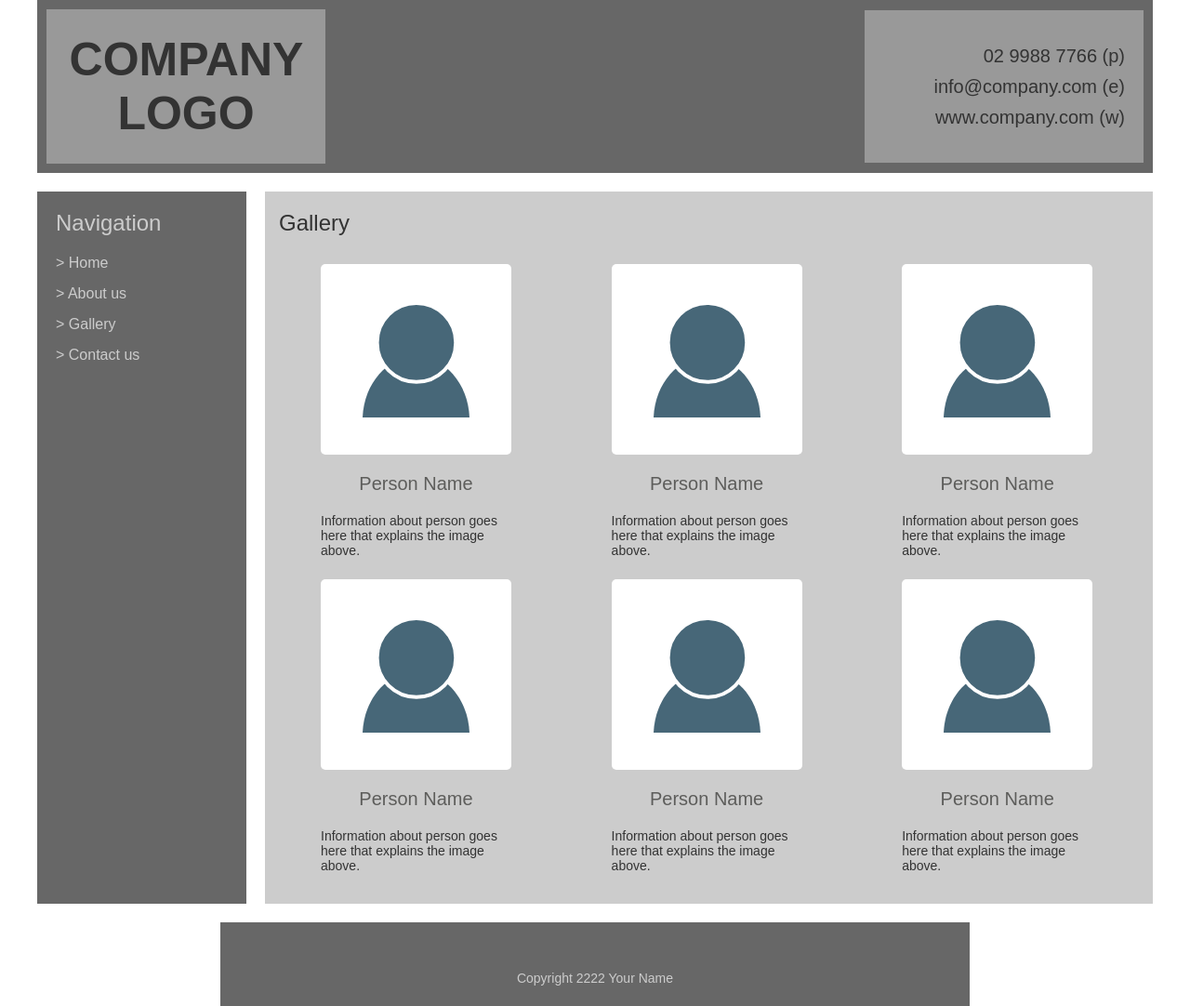
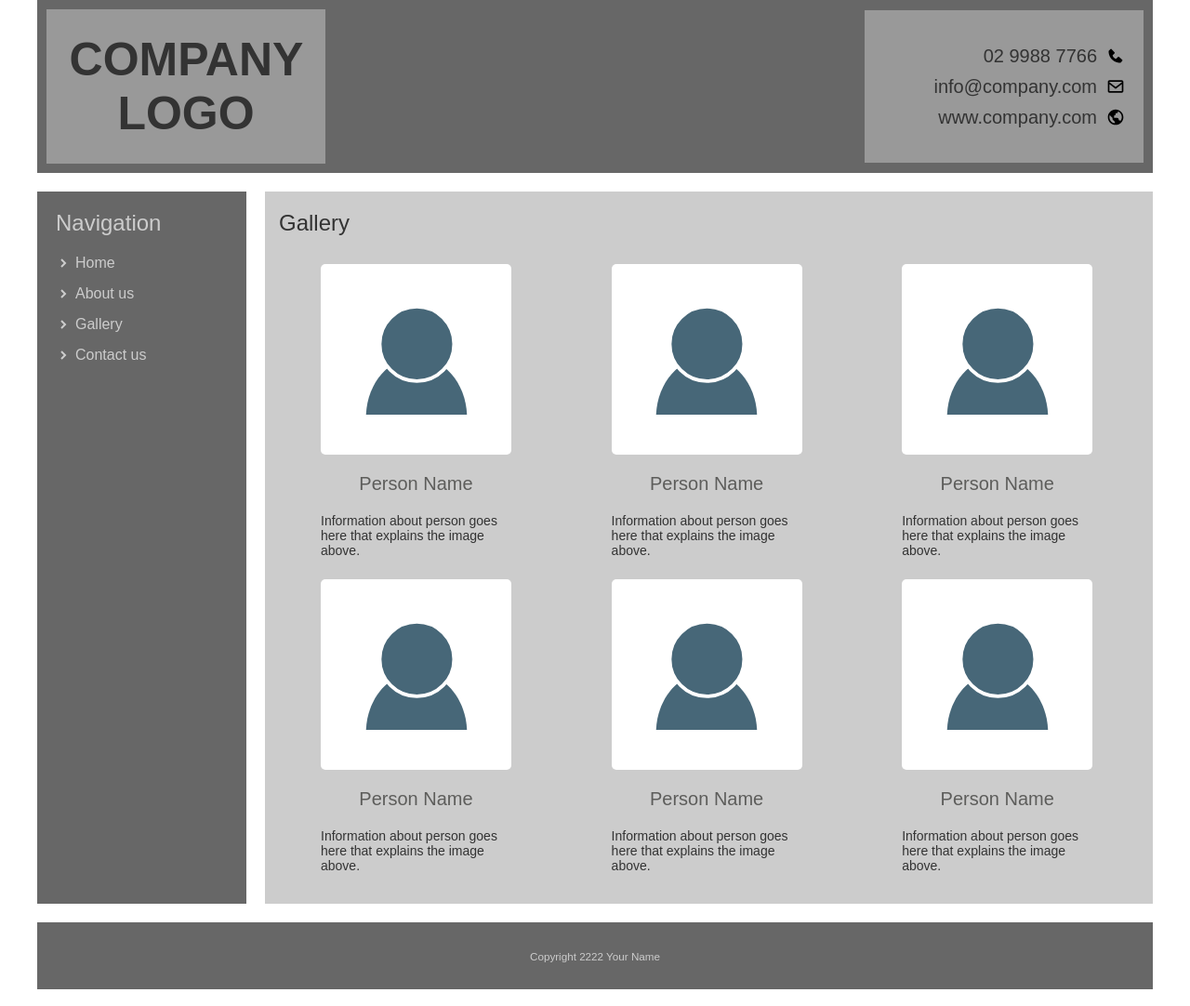
Before and after one commit to CamKem/Semantic-Gallery-Layout, a plain HTML site: page index.html in a window 1280 px wide. Shown: the whole page at 93% size. Drawn offline with Linux system fonts and the light colour scheme.

Commit message:
Adjusted to fit the improved semantic html & css

```diff
--- a/index.html
+++ b/index.html
@@ -9,137 +9,84 @@
 
 <body>
 <div class="site-wrapper">
-    <header>
+    <header class="site-header">
         <div class="logo-container">
-            <span>COMPANY LOGO</span>
+            <a class="logo" href="#">
+                <span>COMPANY LOGO</span>
+            </a>
         </div>
-        <div class="contact-details-container">
-            <h3>02 9988 7766 (p)</h3>
-            <h3>info@company.com (e)</h3>
-            <h3>www.company.com (w)</h3>
-        </div>
+        <section class="contact-details">
+            <address>
+                <ul class="contact-list">
+                    <li class="phone-number"><a href="tel:+610299887766">02 9988 7766</a></li>
+                    <li class="email"><a href="mailto:info@company.com">info@company.com</a></li>
+                    <li class="website"><a href="#">www.company.com</a></li>
+                </ul>
+            </address>
+        </section>
     </header>
-    <main>
-        <nav>
+    <aside class="sidebar">
+        <nav class="main-nav">
             <h2>Navigation</h2>
             <ul>
-                <li>> Home</li>
-                <li>> About us</li>
-                <li>> Gallery</li>
-                <li>> Contact us</li>
+                <li class="chevron"><a href="#">Home</a></li>
+                <li class="chevron"><a href="#">About us</a></li>
+                <li class="chevron"><a href="#">Gallery</a></li>
+                <li class="chevron"><a href="#">Contact us</a></li>
             </ul>
         </nav>
-        <section>
+    </aside>
+    <div class="content">
+        <main>
             <h2>Gallery</h2>
             <div class="person-card-container">
                 <article class="person-card">
                     <div class="person-image">
-                        <svg xmlns="http://www.w3.org/2000/svg" width="115" height="125" viewBox="0 0 115 125"
-                             fill="none">
-                            <path fill-rule="evenodd"
-                                  clip-rule="evenodd"
-                                  d="M0 125H115C113.476 88.5622 88.315 59.5794 57.5 59.5794C26.685 59.5794 1.52433 88.5622 0 125Z"
-                                  fill="#476778"/>
-                            <path d="M100.266 44.3925C100.266 67.8076 81.3083 86.785 57.9284 86.785C34.5485 86.785 15.5911 67.8076 15.5911 44.3925C15.5911 20.9774 34.5485 2 57.9284 2C81.3083 2 100.266 20.9774 100.266 44.3925Z"
-                                  fill="#476778"
-                                  stroke="white"
-                                  stroke-width="4"/>
-                        </svg>
+                        <img width="110" height="118" src="./assets/person.svg" alt="Person Name">
                     </div>
                     <h3>Person Name</h3>
                     <p>Information about person goes here that explains the image above.</p>
                 </article>
                 <article class="person-card">
                     <div class="person-image">
-                        <svg xmlns="http://www.w3.org/2000/svg" width="115" height="125" viewBox="0 0 115 125"
-                             fill="none">
-                            <path fill-rule="evenodd"
-                                  clip-rule="evenodd"
-                                  d="M0 125H115C113.476 88.5622 88.315 59.5794 57.5 59.5794C26.685 59.5794 1.52433 88.5622 0 125Z"
-                                  fill="#476778"/>
-                            <path d="M100.266 44.3925C100.266 67.8076 81.3083 86.785 57.9284 86.785C34.5485 86.785 15.5911 67.8076 15.5911 44.3925C15.5911 20.9774 34.5485 2 57.9284 2C81.3083 2 100.266 20.9774 100.266 44.3925Z"
-                                  fill="#476778"
-                                  stroke="white"
-                                  stroke-width="4"/>
-                        </svg>
+                        <img width="110" height="118" src="./assets/person.svg" alt="Person Name">
                     </div>
                     <h3>Person Name</h3>
                     <p>Information about person goes here that explains the image above.</p>
                 </article>
                 <article class="person-card">
                     <div class="person-image">
-                        <svg xmlns="http://www.w3.org/2000/svg" width="115" height="125" viewBox="0 0 115 125"
-                             fill="none">
-                            <path fill-rule="evenodd"
-                                  clip-rule="evenodd"
-                                  d="M0 125H115C113.476 88.5622 88.315 59.5794 57.5 59.5794C26.685 59.5794 1.52433 88.5622 0 125Z"
-                                  fill="#476778"/>
-                            <path d="M100.266 44.3925C100.266 67.8076 81.3083 86.785 57.9284 86.785C34.5485 86.785 15.5911 67.8076 15.5911 44.3925C15.5911 20.9774 34.5485 2 57.9284 2C81.3083 2 100.266 20.9774 100.266 44.3925Z"
-                                  fill="#476778"
-                                  stroke="white"
-                                  stroke-width="4"/>
-                        </svg>
+                        <img width="110" height="118" src="./assets/person.svg" alt="Person Name">
                     </div>
                     <h3>Person Name</h3>
                     <p>Information about person goes here that explains the image above.</p>
                 </article>
                 <article class="person-card">
                     <div class="person-image">
-                        <svg xmlns="http://www.w3.org/2000/svg" width="115" height="125" viewBox="0 0 115 125"
-                             fill="none">
-                            <path fill-rule="evenodd"
-                                  clip-rule="evenodd"
-                                  d="M0 125H115C113.476 88.5622 88.315 59.5794 57.5 59.5794C26.685 59.5794 1.52433 88.5622 0 125Z"
-                                  fill="#476778"/>
-                            <path d="M100.266 44.3925C100.266 67.8076 81.3083 86.785 57.9284 86.785C34.5485 86.785 15.5911 67.8076 15.5911 44.3925C15.5911 20.9774 34.5485 2 57.9284 2C81.3083 2 100.266 20.9774 100.266 44.3925Z"
-                                  fill="#476778"
-                                  stroke="white"
-                                  stroke-width="4"/>
-                        </svg>
+                        <img width="110" height="118" src="./assets/person.svg" alt="Person Name">
                     </div>
                     <h3>Person Name</h3>
                     <p>Information about person goes here that explains the image above.</p>
                 </article>
                 <article class="person-card">
                     <div class="person-image">
-                        <svg xmlns="http://www.w3.org/2000/svg" width="115" height="125" viewBox="0 0 115 125"
-                             fill="none">
-                            <path fill-rule="evenodd"
-                                  clip-rule="evenodd"
-                                  d="M0 125H115C113.476 88.5622 88.315 59.5794 57.5 59.5794C26.685 59.5794 1.52433 88.5622 0 125Z"
-                                  fill="#476778"/>
-                            <path d="M100.266 44.3925C100.266 67.8076 81.3083 86.785 57.9284 86.785C34.5485 86.785 15.5911 67.8076 15.5911 44.3925C15.5911 20.9774 34.5485 2 57.9284 2C81.3083 2 100.266 20.9774 100.266 44.3925Z"
-                                  fill="#476778"
-                                  stroke="white"
-                                  stroke-width="4"/>
-                        </svg>
+                        <img width="110" height="118" src="./assets/person.svg" alt="Person Name">
                     </div>
                     <h3>Person Name</h3>
                     <p>Information about person goes here that explains the image above.</p>
                 </article>
                 <article class="person-card">
                     <div class="person-image">
-                        <svg xmlns="http://www.w3.org/2000/svg" width="115" height="125" viewBox="0 0 115 125"
-                             fill="none">
-                            <path fill-rule="evenodd"
-                                  clip-rule="evenodd"
-                                  d="M0 125H115C113.476 88.5622 88.315 59.5794 57.5 59.5794C26.685 59.5794 1.52433 88.5622 0 125Z"
-                                  fill="#476778"/>
-                            <path d="M100.266 44.3925C100.266 67.8076 81.3083 86.785 57.9284 86.785C34.5485 86.785 15.5911 67.8076 15.5911 44.3925C15.5911 20.9774 34.5485 2 57.9284 2C81.3083 2 100.266 20.9774 100.266 44.3925Z"
-                                  fill="#476778"
-                                  stroke="white"
-                                  stroke-width="4"/>
-                        </svg>
+                        <img width="110" height="118" src="./assets/person.svg" alt="Person Name">
                     </div>
                     <h3>Person Name</h3>
                     <p>Information about person goes here that explains the image above.</p>
                 </article>
             </div>
-        </section>
-    </main>
-
-    <footer>
-        <p>Copyright 2222 Your Name</p>
+        </main>
+    </div>
+    <footer class="site-footer">
+        <p><small>Copyright 2222 Your Name</small></p>
     </footer>
 </div>
 </body>
--- a/styles/style.css
+++ b/styles/style.css
@@ -44,7 +44,7 @@ h3 {
     color: var(--Basic-Mid-Grey);
 }
 
-header {
+.site-header {
     background-color: var(--Gallery-Mid-Grey);
     display: flex;
     min-width: 360px;
@@ -64,14 +64,15 @@ header {
     gap: 10px;
 }
 
-.logo-container > span {
+.logo {
     color: var(--Gallery-Dark-Grey);
     text-align: center;
+    text-decoration: none;
     font-size: 50px;
     font-weight: 700;
 }
 
-.contact-details-container {
+.contact-details {
     background-color: var(--Gallery-Grey);
     display: flex;
     min-width: 300px;
@@ -80,29 +81,72 @@ header {
     flex-direction: column;
     justify-content: center;
     align-items: flex-end;
-    gap: 10px;
 }
 
-.contact-details-container > h3 {
-    color: var(--Gallery-Dark-Grey);
+/*.blank-list {*/
+/*    list-style: none;*/
+/*}*/
+
+.contact-details > address > ul {
+    display: grid;
+    justify-items: end;
+    vertical-align: middle;
+    gap: 10px;
+    grid-template-rows: repeat(3, 1fr);
 }
 
-main {
+.contact-details > address > ul > li {
     display: flex;
-    flex-direction: column;
     align-items: center;
-    gap: 20px;
+    list-style: none;
+}
+
+.contact-details > address > ul > li > a {
+    text-decoration: none;
+    color: var(--Gallery-Dark-Grey);
+    font-size: 20px;
+    font-weight: 400;
+    font-style: normal;
+}
+
+.contact-list li > a:hover {
+    color: var(--Gallery-Blue);
+}
+
+.phone-number::after {
+    width: 20px;
+    height: 20px;
+    margin-left: 10px;
+    content: url('../assets/phone-icon.svg');
+}
+
+.email::after {
+    margin-left: 10px;
+    width: 20px;
+    height: 20px;
+    content: url('../assets/email-icon.svg');
+}
+
+.website::after {
+    margin-left: 10px;
+    width: 20px;
+    height: 20px;
+    content: url('../assets/website-icon.svg');
+}
+
+.sidebar {
+    background-color: var(--Gallery-Mid-Grey);
 }
 
 nav {
-    background-color: var(--Gallery-Mid-Grey);
     display: flex;
-    width: 360px;
+    min-width: 360px;
     min-height: 210px;
     padding: 20px 30px;
     flex-direction: column;
     align-items: flex-start;
     gap: 20px;
+    color: var(--Gallery-Light-Grey);
 }
 
 nav > h2 {
@@ -110,7 +154,6 @@ nav > h2 {
 }
 
 nav > ul {
-    color: var(--Gallery-Light-Grey);
     display: flex;
     flex-direction: column;
     align-items: flex-start;
@@ -121,9 +164,34 @@ nav > ul {
 nav > ul > li {
     list-style: none;
     font-size: 16px;
+    display: flex;
+    align-items: center;
 }
 
-main > section {
+nav a {
+    text-decoration: none;
+    color: var(--Gallery-Light-Grey);
+    font-size: 16px;
+    font-weight: 400;
+    font-style: normal;
+}
+
+nav a:hover {
+    color: var(--Gallery-Dark-Grey);
+}
+
+.chevron::before {
+    display: inline-block;
+    background-color: var(--Gallery-Light-Grey);
+    mask: url('../assets/chevron-right.svg') no-repeat 50% 50%;
+    -webkit-mask: url('../assets/chevron-right.svg') no-repeat 50% 50%;
+    content: "";
+    width: 16px;
+    height: 16px;
+    margin-right: 5px;
+}
+
+main {
     background-color: var(--Gallery-Light-Grey);
     display: flex;
     width: 360px;
@@ -134,7 +202,7 @@ main > section {
 }
 
 
-main > section > h2 {
+main > h2 {
     color: var(--Gallery-Dark-Grey);
 }
 
@@ -180,16 +248,16 @@ main > section > h2 {
     color: var(--Gallery-Dark-Grey);
 }
 
-footer {
+.site-footer {
     background-color: var(--Gallery-Mid-Grey);
     display: flex;
     height: 72px;
-    padding: 20px 96px 36px 95px;
+    min-width: 360px;
     justify-content: center;
     align-items: center;
 }
 
-footer > p {
+.site-footer > p {
     color: var(--Gallery-Light-Grey);
     text-align: center;
 }
@@ -202,12 +270,19 @@ footer > p {
     }
 
     .site-wrapper {
-        display: flex;
+        display: grid;
+        grid-template-columns: 225px 3fr;
+        grid-template-areas:
+            "header header"
+            "sidebar main"
+            "footer footer";
+        gap: 20px;
         width: 100%;
         max-width: 1200px;
     }
 
-    header {
+    .site-header {
+        grid-area: header;
         width: 100%;
         flex-direction: row;
         justify-content: space-between;
@@ -224,17 +299,32 @@ footer > p {
         min-width: 100%;
     }
 
-    nav {
+    .sidebar {
+        grid-area: sidebar;
+        align-self: start;
+        width: 225px;
+    }
+
+    .content {
+        grid-area: main;
+    }
+
+    .sidebar {
         width: 225px;
         min-height: 100%;
         align-self: stretch;
-        padding: 20px;
         flex: 0 1 auto;
     }
 
-    main > section {
-        align-items: flex-start;
-        flex: 1 0 auto;
+    nav {
+        padding: 20px;
+        min-width: 225px;
+    }
+
+    main {
+        display: flex;
+        flex-direction: column;
+        align-items: start;
     }
 
     .person-card-container {
@@ -246,9 +336,8 @@ footer > p {
     }
 
     footer {
-        /* I would remove weird padding and just add this: */
-        /*width: 100%;*/
-        padding: 60px 319px 30px 319px;
+        grid-area: footer;
+        width: 100%;
         gap: 10px;
     }
 }
```
Also changed, not shown: assets/chevron-right.svg (added), assets/email-icon.svg (added), assets/person.svg (added), assets/phone-icon.svg (added), assets/website-icon.svg (added).
